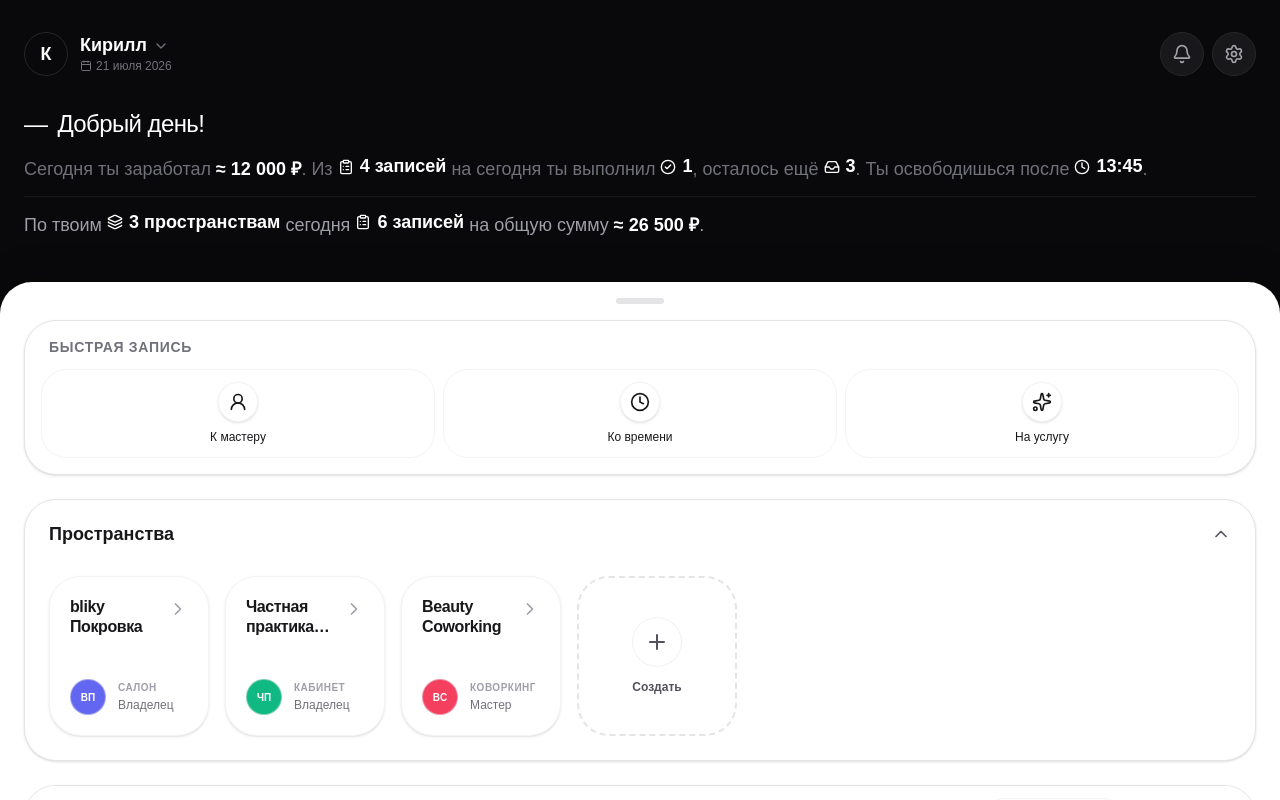
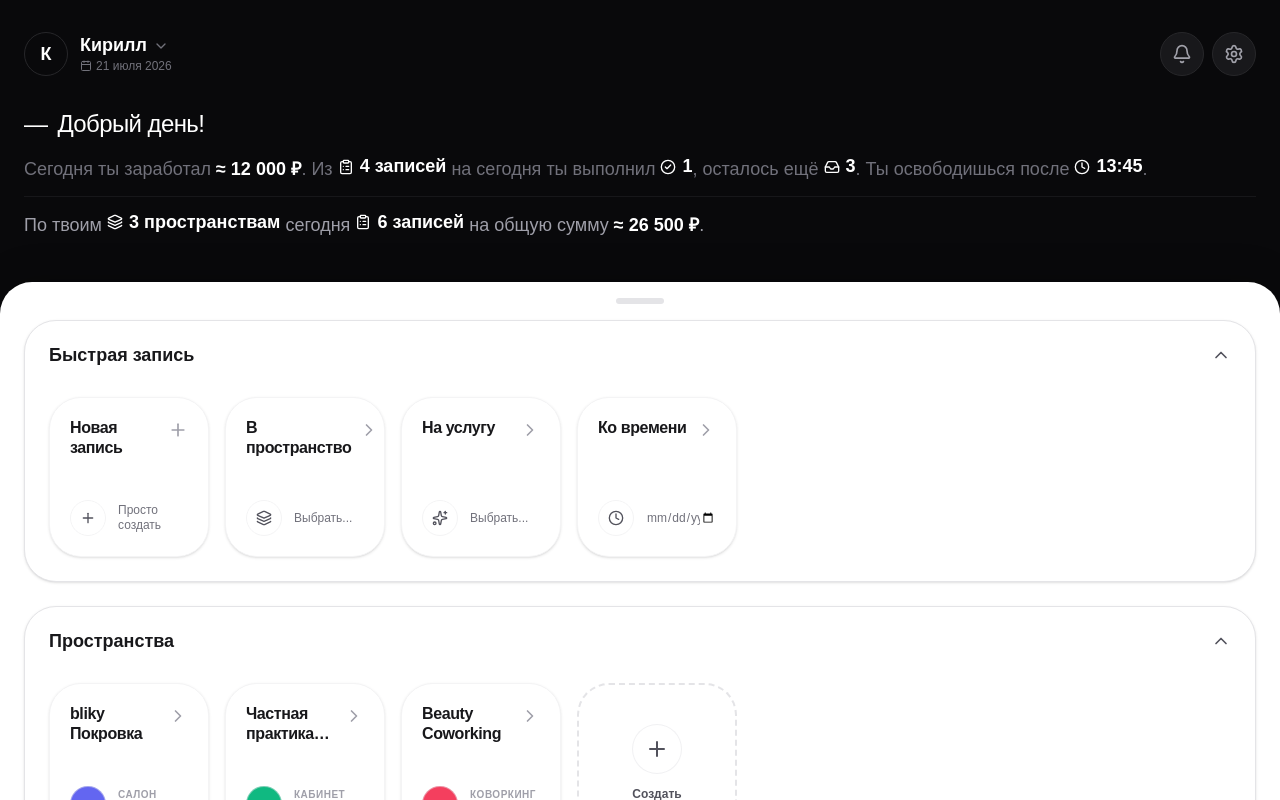
Before and after one commit to bliky-app/client, a React (Vite) app in the folder apps/web/: page / in a window 1280 px wide. Built offline with nearby package versions, Linux system fonts and the light colour scheme.

Commit message:
feat(appointments): redesign QuickActionsRow to mimic WorkspaceList widget

```diff
--- a/apps/web/src/components/QuickActionsRow.tsx
+++ b/apps/web/src/components/QuickActionsRow.tsx
@@ -1,53 +1,189 @@
-import { UserRound, Clock, Sparkles } from "lucide-react"
+import { useState } from "react"
+import { ChevronRight, Plus, UserRound, Clock, Sparkles, Layers } from "lucide-react"
 
-export type QuickActionType = "master" | "time" | "service"
+export type QuickActionContext = "hub" | "workspace_schedule"
+
+export interface QuickActionDraft {
+  masterId?: string
+  workspaceId?: string
+  serviceId?: string
+  startDateTime?: string
+}
 
 interface QuickActionsRowProps {
-  onAction: (action: QuickActionType) => void
+  context: QuickActionContext
+  onOpenForm: (draft: QuickActionDraft) => void
 }
 
-export default function QuickActionsRow({ onAction }: QuickActionsRowProps) {
+export default function QuickActionsRow({ context, onOpenForm }: QuickActionsRowProps) {
+  const [isExpanded, setIsExpanded] = useState(true)
+
+  // We need local state for the selects so they don't immediately fire on change,
+  // or maybe they DO immediately fire on change. The user says:
+  // "после выбора конкретной сущность открывается форма создания записи с выбранным вариантом."
+  // This means changing the select triggers the action.
+
   return (
-    <div className="flex flex-col bg-panel-surface border border-panel-border rounded-[32px] shadow-sm p-4 shrink-0">
-      <h2 className="text-sm font-semibold text-panel-text-muted-dark uppercase tracking-wider px-2 mb-3">
-        Быстрая запись
-      </h2>
-      <div className="grid grid-cols-3 gap-2">
-        <button
-          onClick={() => onAction("master")}
-          className="flex flex-col items-center justify-center gap-2 p-3 bg-panel-base hover:bg-panel-surface-hover border border-panel-border-subtle hover:border-panel-text-muted rounded-2xl transition-colors group"
-        >
-          <div className="w-10 h-10 rounded-full bg-panel-surface border border-panel-border-subtle flex items-center justify-center text-panel-text group-hover:text-hub-text transition-colors shadow-sm">
-            <UserRound className="w-5 h-5" />
+    <div className="flex flex-col bg-panel-surface border border-panel-border rounded-[32px] shadow-sm overflow-hidden shrink-0">
+      <div
+        className="flex items-center justify-between px-6 py-4 cursor-pointer hover:bg-panel-surface-hover transition-colors"
+        onClick={() => setIsExpanded(!isExpanded)}
+      >
+        <h2 className="text-lg font-semibold text-panel-text">Быстрая запись</h2>
+        <button className="p-2 -mr-2 text-panel-text-muted hover:text-panel-text transition-colors rounded-full">
+          <div className={`transition-transform duration-300 ${isExpanded ? "rotate-180" : ""}`}>
+            <svg width="20" height="20" viewBox="0 0 24 24" fill="none" stroke="currentColor" strokeWidth="2" strokeLinecap="round" strokeLinejoin="round">
+              <path d="m6 9 6 6 6-6" />
+            </svg>
           </div>
-          <span className="text-xs font-medium text-panel-text group-hover:text-hub-text text-center leading-tight">
-            К мастеру
-          </span>
         </button>
+      </div>
 
-        <button
-          onClick={() => onAction("time")}
-          className="flex flex-col items-center justify-center gap-2 p-3 bg-panel-base hover:bg-panel-surface-hover border border-panel-border-subtle hover:border-panel-text-muted rounded-2xl transition-colors group"
-        >
-          <div className="w-10 h-10 rounded-full bg-panel-surface border border-panel-border-subtle flex items-center justify-center text-panel-text group-hover:text-hub-text transition-colors shadow-sm">
-            <Clock className="w-5 h-5" />
+      <div className={`grid transition-all duration-300 ease-in-out ${isExpanded ? "grid-rows-[1fr] opacity-100" : "grid-rows-[0fr] opacity-0"}`}>
+        <div className="overflow-hidden">
+          <div className="flex overflow-x-auto snap-x snap-mandatory gap-4 px-6 pb-6 pt-2 w-full scroll-pl-6 scrollbar-none">
+
+            {/* Обычная запись */}
+            <div
+              onClick={() => onOpenForm({})}
+              className="bg-panel-surface w-40 shrink-0 snap-start rounded-[32px] p-5 active:scale-[0.97] transition-all duration-150 flex flex-col justify-between h-40 shadow-sm border border-panel-border-subtle cursor-pointer group hover:border-panel-text-muted"
+            >
+              <div className="flex justify-between items-start w-full gap-2">
+                <h3 className="font-semibold text-panel-text text-base tracking-tight leading-tight">
+                  Новая запись
+                </h3>
+                <Plus className="h-5 w-5 text-panel-text-subtle shrink-0 translate-y-0.5 group-hover:text-panel-text transition-colors" />
+              </div>
+
+              <div className="flex items-center gap-3 mt-auto">
+                <div className="h-9 w-9 rounded-xl bg-panel-base border border-panel-border-subtle flex items-center justify-center shrink-0">
+                  <Plus className="h-4 w-4 text-panel-text-muted" />
+                </div>
+                <div className="flex flex-col min-w-0 pb-0.5">
+                  <span className="text-xs text-panel-text-muted-dark font-medium line-clamp-2 mt-0.5 leading-tight">
+                    Просто создать
+                  </span>
+                </div>
+              </div>
+            </div>
+
+            {/* В пространство (только Hub) */}
+            {context === "hub" && (
+              <div className="bg-panel-surface w-40 shrink-0 snap-start rounded-[32px] p-5 transition-all duration-150 flex flex-col justify-between h-40 shadow-sm border border-panel-border-subtle relative group">
+                <div className="flex justify-between items-start w-full gap-2 pointer-events-none">
+                  <h3 className="font-semibold text-panel-text text-base tracking-tight leading-tight">
+                    В пространство
+                  </h3>
+                  <ChevronRight className="h-5 w-5 text-panel-text-subtle shrink-0 translate-y-0.5" />
+                </div>
+                <div className="flex items-center gap-3 mt-auto relative z-10">
+                  <div className="h-9 w-9 rounded-xl bg-panel-base border border-panel-border-subtle flex items-center justify-center shrink-0">
+                    <Layers className="h-4 w-4 text-panel-text-muted" />
+                  </div>
+                  <div className="flex flex-col min-w-0 pb-0.5 w-full">
+                    <select
+                      onChange={(e) => {
+                        if (e.target.value) onOpenForm({ workspaceId: e.target.value })
+                        e.target.value = "" // reset select
+                      }}
+                      className="w-full text-xs text-panel-text-muted-dark font-medium mt-0.5 leading-tight bg-transparent outline-none cursor-pointer appearance-none truncate"
+                    >
+                      <option value="" disabled selected>Выбрать...</option>
+                      <option value="ws-1">Моё пространство</option>
+                      <option value="ws-2">Барбершоп</option>
+                    </select>
+                  </div>
+                </div>
+                {/* Invisible absolute overlay to trigger full card click? No, we have a select inside. */}
+              </div>
+            )}
+
+            {/* К мастеру (только Workspace Schedule) */}
+            {context === "workspace_schedule" && (
+              <div className="bg-panel-surface w-40 shrink-0 snap-start rounded-[32px] p-5 transition-all duration-150 flex flex-col justify-between h-40 shadow-sm border border-panel-border-subtle relative group">
+                <div className="flex justify-between items-start w-full gap-2 pointer-events-none">
+                  <h3 className="font-semibold text-panel-text text-base tracking-tight leading-tight">
+                    К мастеру
+                  </h3>
+                  <ChevronRight className="h-5 w-5 text-panel-text-subtle shrink-0 translate-y-0.5" />
+                </div>
+                <div className="flex items-center gap-3 mt-auto relative z-10">
+                  <div className="h-9 w-9 rounded-xl bg-panel-base border border-panel-border-subtle flex items-center justify-center shrink-0">
+                    <UserRound className="h-4 w-4 text-panel-text-muted" />
+                  </div>
+                  <div className="flex flex-col min-w-0 pb-0.5 w-full">
+                    <select
+                      onChange={(e) => {
+                        if (e.target.value) onOpenForm({ masterId: e.target.value })
+                        e.target.value = ""
+                      }}
+                      className="w-full text-xs text-panel-text-muted-dark font-medium mt-0.5 leading-tight bg-transparent outline-none cursor-pointer appearance-none truncate"
+                    >
+                      <option value="" disabled selected>Выбрать...</option>
+                      <option value="me">Я (Александр)</option>
+                      <option value="other">Елена</option>
+                    </select>
+                  </div>
+                </div>
+              </div>
+            )}
+
+            {/* На услугу */}
+            <div className="bg-panel-surface w-40 shrink-0 snap-start rounded-[32px] p-5 transition-all duration-150 flex flex-col justify-between h-40 shadow-sm border border-panel-border-subtle relative group">
+              <div className="flex justify-between items-start w-full gap-2 pointer-events-none">
+                <h3 className="font-semibold text-panel-text text-base tracking-tight leading-tight">
+                  На услугу
+                </h3>
+                <ChevronRight className="h-5 w-5 text-panel-text-subtle shrink-0 translate-y-0.5" />
+              </div>
+              <div className="flex items-center gap-3 mt-auto relative z-10">
+                <div className="h-9 w-9 rounded-xl bg-panel-base border border-panel-border-subtle flex items-center justify-center shrink-0">
+                  <Sparkles className="h-4 w-4 text-panel-text-muted" />
+                </div>
+                <div className="flex flex-col min-w-0 pb-0.5 w-full">
+                  <select
+                    onChange={(e) => {
+                      if (e.target.value) onOpenForm({ serviceId: e.target.value })
+                      e.target.value = ""
+                    }}
+                    className="w-full text-xs text-panel-text-muted-dark font-medium mt-0.5 leading-tight bg-transparent outline-none cursor-pointer appearance-none truncate"
+                  >
+                    <option value="" disabled selected>Выбрать...</option>
+                    <option value="Стрижка">Стрижка</option>
+                    <option value="Окрашивание">Окрашивание</option>
+                    <option value="custom">Свободная услуга</option>
+                  </select>
+                </div>
+              </div>
+            </div>
+
+            {/* Ко времени */}
+            <div className="bg-panel-surface w-40 shrink-0 snap-start rounded-[32px] p-5 transition-all duration-150 flex flex-col justify-between h-40 shadow-sm border border-panel-border-subtle relative group">
+              <div className="flex justify-between items-start w-full gap-2 pointer-events-none">
+                <h3 className="font-semibold text-panel-text text-base tracking-tight leading-tight">
+                  Ко времени
+                </h3>
+                <ChevronRight className="h-5 w-5 text-panel-text-subtle shrink-0 translate-y-0.5" />
+              </div>
+              <div className="flex items-center gap-3 mt-auto relative z-10">
+                <div className="h-9 w-9 rounded-xl bg-panel-base border border-panel-border-subtle flex items-center justify-center shrink-0">
+                  <Clock className="h-4 w-4 text-panel-text-muted" />
+                </div>
+                <div className="flex flex-col min-w-0 pb-0.5 w-full">
+                  <input
+                    type="datetime-local"
+                    onChange={(e) => {
+                      if (e.target.value) onOpenForm({ startDateTime: e.target.value })
+                    }}
+                    className="w-full text-xs text-panel-text-muted-dark font-medium mt-0.5 leading-tight bg-transparent outline-none cursor-pointer appearance-none truncate"
+                  />
+                </div>
+              </div>
+            </div>
+
+            <div className="w-px shrink-0" />
           </div>
-          <span className="text-xs font-medium text-panel-text group-hover:text-hub-text text-center leading-tight">
-            Ко времени
-          </span>
-        </button>
-
-        <button
-          onClick={() => onAction("service")}
-          className="flex flex-col items-center justify-center gap-2 p-3 bg-panel-base hover:bg-panel-surface-hover border border-panel-border-subtle hover:border-panel-text-muted rounded-2xl transition-colors group"
-        >
-          <div className="w-10 h-10 rounded-full bg-panel-surface border border-panel-border-subtle flex items-center justify-center text-panel-text group-hover:text-hub-text transition-colors shadow-sm">
-            <Sparkles className="w-5 h-5" />
-          </div>
-          <span className="text-xs font-medium text-panel-text group-hover:text-hub-text text-center leading-tight">
-            На услугу
-          </span>
-        </button>
+        </div>
       </div>
     </div>
   )
--- a/apps/web/src/pages/hub/Hub.tsx
+++ b/apps/web/src/pages/hub/Hub.tsx
@@ -10,7 +10,7 @@ import EventPopup from "@/components/EventPopup"
 import { hubApi } from "@/lib/api/hubApi"
 import { MOCK_USER } from "@/lib/api/mockData"
 import type { User, Appointment } from "@/types/models"
-import type { QuickActionType } from "@/components/QuickActionsRow"
+import type { QuickActionDraft } from "@/components/QuickActionsRow"
 import CreateAppointmentSheet, { type AppointmentDraft } from "@/components/CreateAppointmentSheet"
 
 export default function Hub() {
@@ -35,16 +35,8 @@ export default function Hub() {
   const [isAppointmentSheetOpen, setIsAppointmentSheetOpen] = useState(false)
   const [appointmentDraft, setAppointmentDraft] = useState<AppointmentDraft | undefined>(undefined)
 
-  const handleQuickAction = (action: QuickActionType) => {
-    // Determine draft context based on action
-    const draft: AppointmentDraft = {}
-    if (action === "master") {
-      // Just open to pick master if allowed
-    } else if (action === "time") {
-      // Open to pick time (would pre-fill current date/time ideally)
-    } else if (action === "service") {
-      // Open to pick service
-    }
+  const handleOpenForm = (draft: QuickActionDraft) => {
+    // Map QuickActionDraft to AppointmentDraft (they are basically the same for these fields)
     setAppointmentDraft(draft)
     setIsAppointmentSheetOpen(true)
   }
@@ -129,7 +121,7 @@ export default function Hub() {
 
             <div className="w-12 h-1.5 bg-panel-border rounded-full mx-auto shrink-0 -mb-2" />
 
-            <QuickActionsRow onAction={handleQuickAction} />
+            <QuickActionsRow context="hub" onOpenForm={handleOpenForm} />
 
             {/* Workspaces */}
             <div className="flex flex-col bg-panel-surface border border-panel-border rounded-[32px] shadow-sm overflow-hidden shrink-0">
```
Also changed, not shown: apps/web/src/pages/workspace/WorkspaceSchedule.tsx (+27 -1 lines).
